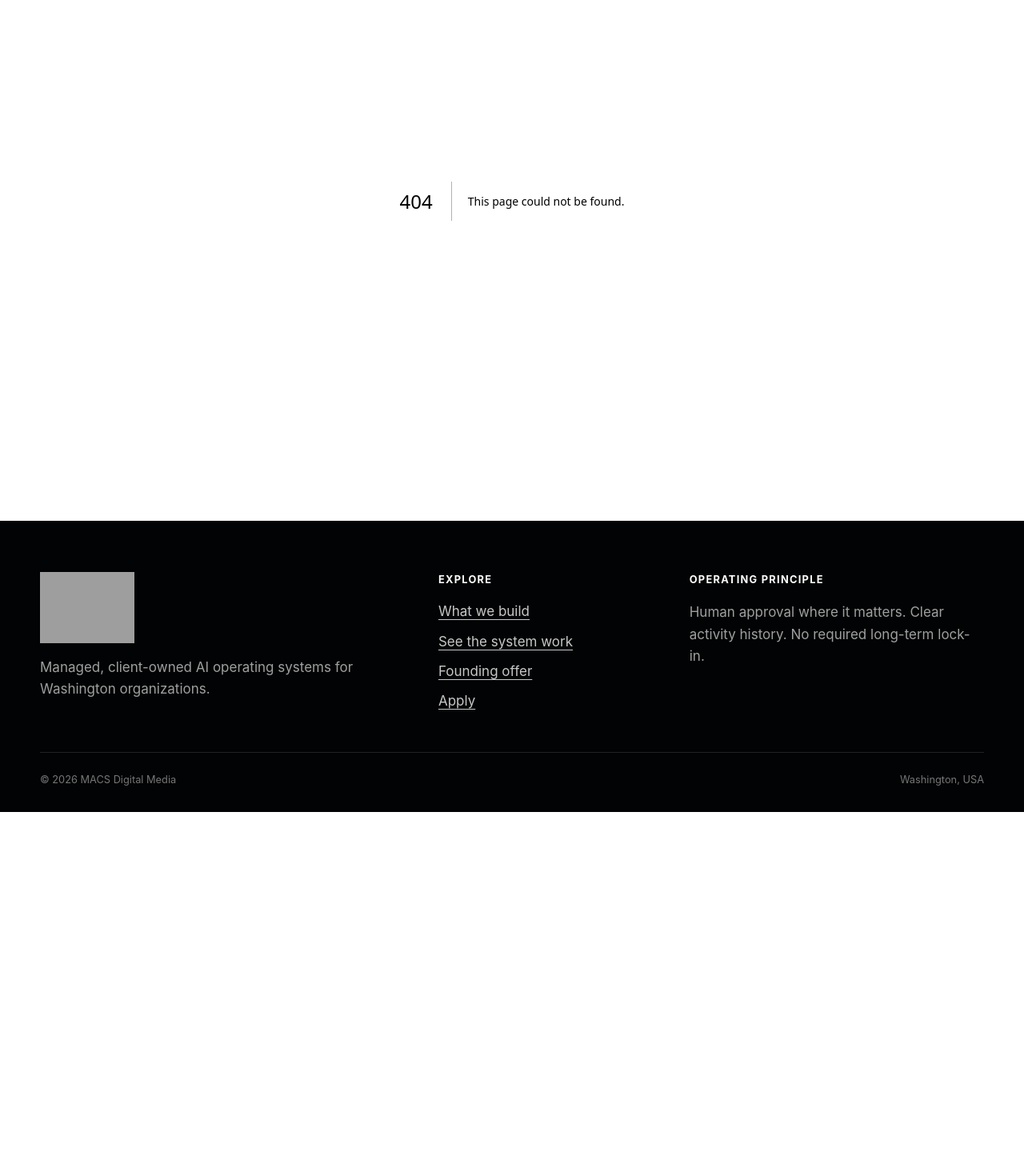
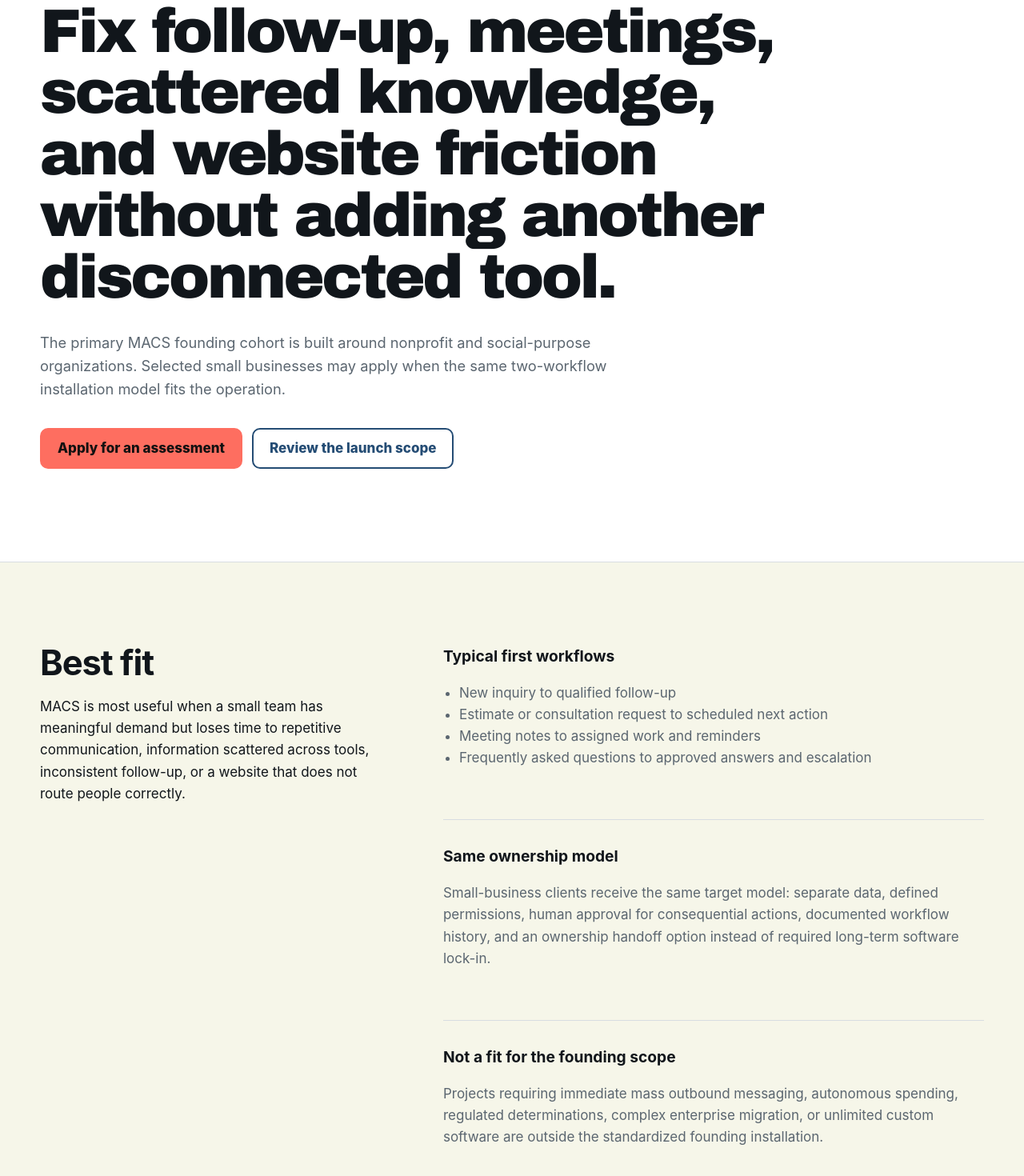
Before and after one commit to executiveusa/macsdigitalmedia, a Next.js app: page /small-business in a window 1280 px wide. Before the commit this address had no page. Shown: the part 234-1704 px from the top of the page at 80% size. Before the commit the page ends 1249 px from the top, so only its background shows below. Built offline with nearby package versions, Linux system fonts and the light colour scheme; grey boxes are pictures that could not be loaded.

Commit message:
feat: add small-business route

```diff
--- /dev/null
+++ b/app/small-business/page.tsx
@@ -0,0 +1,66 @@
+import type { Metadata } from "next";
+import Link from "next/link";
+
+export const metadata: Metadata = {
+  title: "Managed AI Systems for Small Businesses",
+  description: "A secondary MACS route for selected Washington small businesses with the same approval-first, client-owned operating model.",
+};
+
+export default function SmallBusinessPage() {
+  return (
+    <article className="content-page">
+      <header className="content-page__hero">
+        <div className="shell">
+          <p className="eyebrow eyebrow--dark">Selected Washington small businesses</p>
+          <h1>Fix follow-up, meetings, scattered knowledge, and website friction without adding another disconnected tool.</h1>
+          <p className="content-page__lede">
+            The primary MACS founding cohort is built around nonprofit and social-purpose organizations. Selected small businesses may apply when the same two-workflow installation model fits the operation.
+          </p>
+          <div className="route-cta">
+            <Link className="button button--primary" href="/apply">
+              Apply for an assessment
+            </Link>
+            <Link className="button button--secondary" href="/founding-launch">
+              Review the launch scope
+            </Link>
+          </div>
+        </div>
+      </header>
+
+      <div className="shell content-page__body content-grid">
+        <div>
+          <h2>Best fit</h2>
+          <p>
+            MACS is most useful when a small team has meaningful demand but loses time to repetitive communication, information scattered across tools, inconsistent follow-up, or a website that does not route people correctly.
+          </p>
+        </div>
+
+        <div className="content-stack">
+          <section className="content-section">
+            <h3>Typical first workflows</h3>
+            <ul>
+              <li>New inquiry to qualified follow-up</li>
+              <li>Estimate or consultation request to scheduled next action</li>
+              <li>Meeting notes to assigned work and reminders</li>
+              <li>Frequently asked questions to approved answers and escalation</li>
+            </ul>
+          </section>
+
+          <section className="content-section">
+            <h3>Same ownership model</h3>
+            <p>
+              Small-business clients receive the same target model: separate data, defined permissions, human approval for consequential actions, documented workflow history, and an ownership handoff option instead of required long-term software lock-in.
+            </p>
+          </section>
+
+          <section className="content-section">
+            <h3>Not a fit for the founding scope</h3>
+            <p>
+              Projects requiring immediate mass outbound messaging, autonomous spending, regulated determinations, complex enterprise migration, or unlimited custom software are outside the standardized founding installation.
+            </p>
+          </section>
+        </div>
+      </div>
+    </article>
+  );
+}
```
